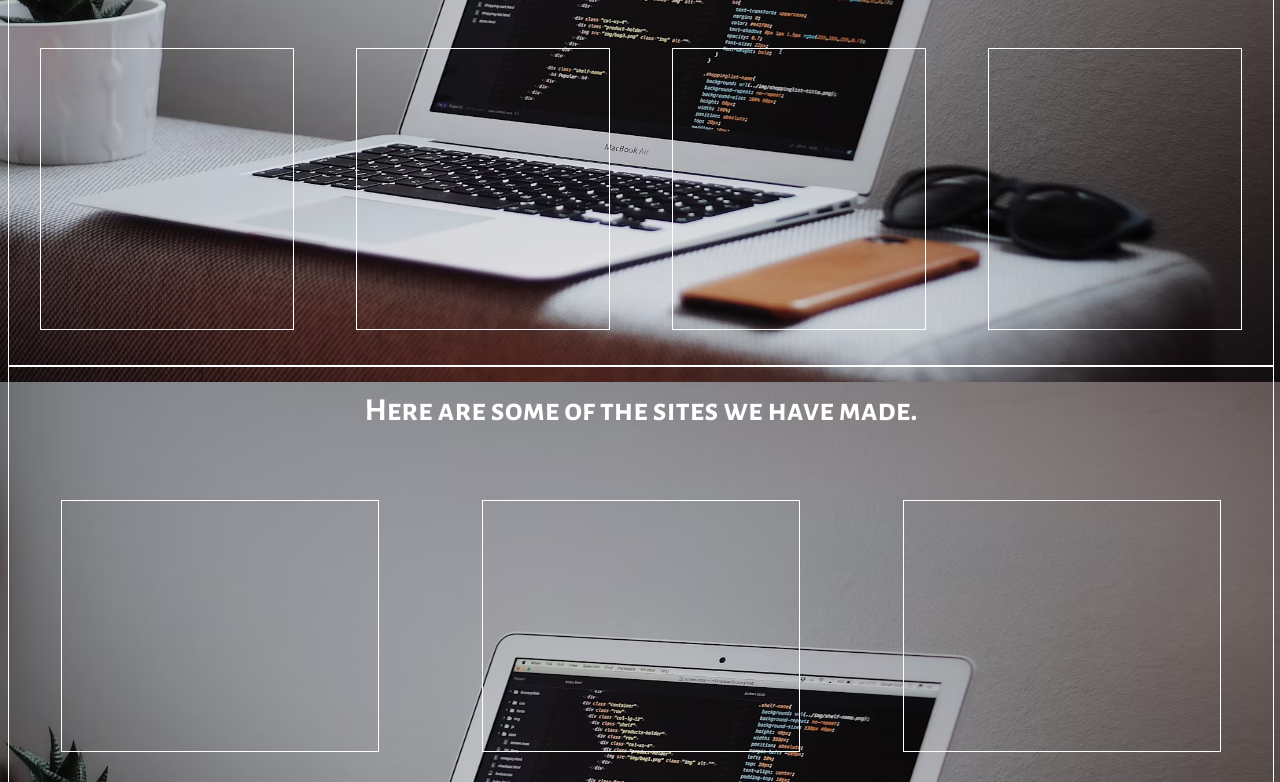
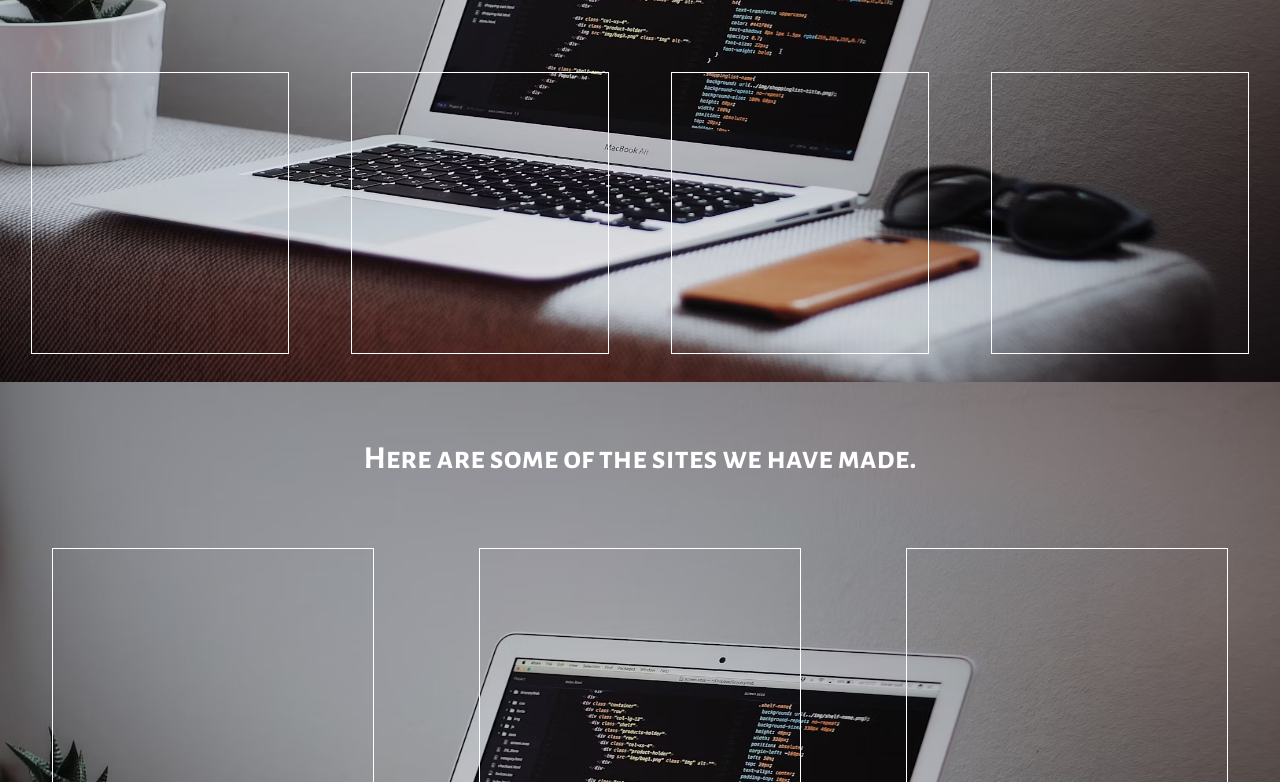
Before and after one commit to JerryVW/GorillaMode, a plain HTML site: page index.html in a window 1280 px wide. Shown: the part 2018-2800 px from the top of the page. Drawn offline with Linux system fonts and the light colour scheme.

Commit message:
Took border off each section to clean it up

```diff
--- a/styles.css
+++ b/styles.css
@@ -25,6 +25,7 @@ body {
 	background-image: url('images/Code_Background2.jpg');
 	background-attachment: fixed;
 	background-size: 100% 100%;
+	margin: 0;
 }
 
 ol,
@@ -120,7 +121,6 @@ a:visited {
 
 .hero-container {
 	width: 100%;
-	border: 1px solid white;
 	height: 1150px;
 }
 
@@ -195,7 +195,6 @@ h4 {
 .services-container {
 	width: 100%;
 	height: 650px;
-	border: 1px solid white;
 }
 
 .services-header {
@@ -224,7 +223,6 @@ h4 {
 .testimonial-container {
 	width: 100%;
 	height: 450px;
-	border: 1px solid white;
 }
 
 .testimonials-header {
@@ -254,7 +252,6 @@ h4 {
 .projects-container {
 	width: 100%;
 	height: 720px;
-	border: 1px solid white;
 }
 
 .projects-header {
```
